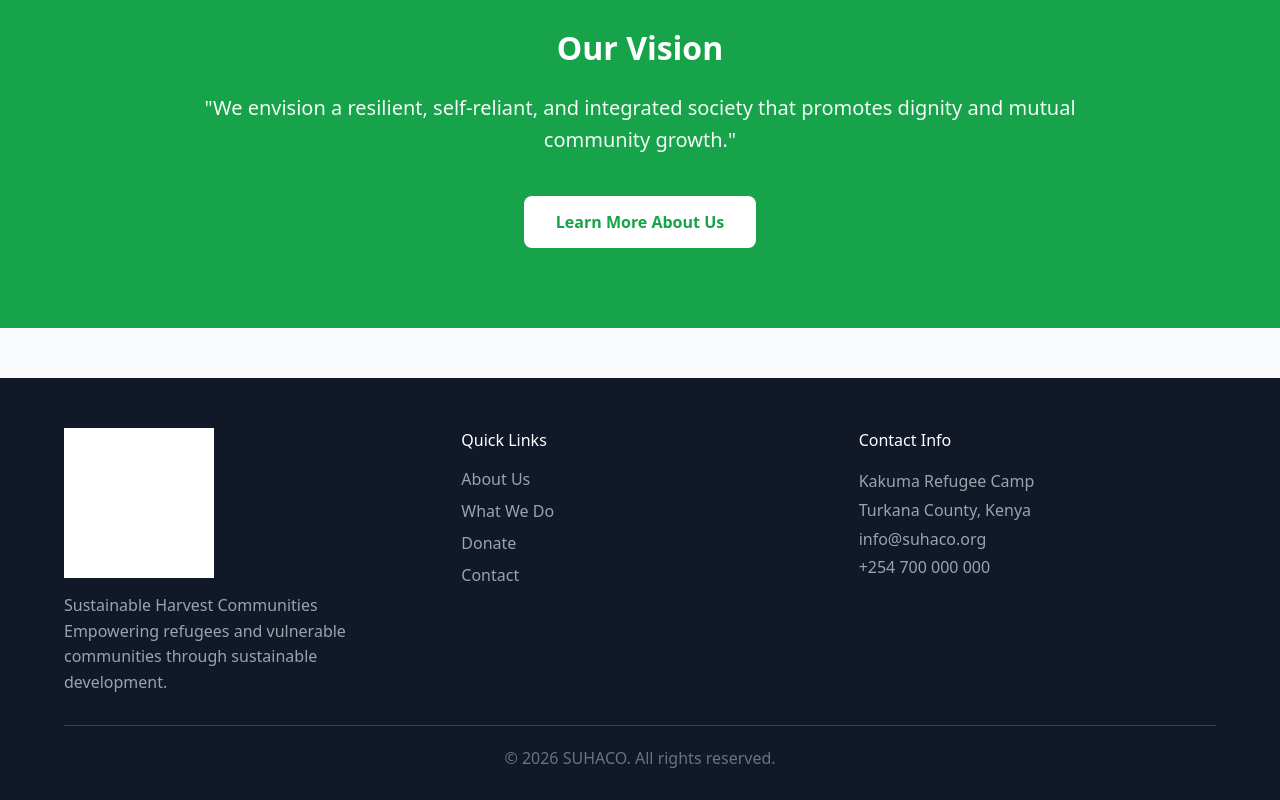
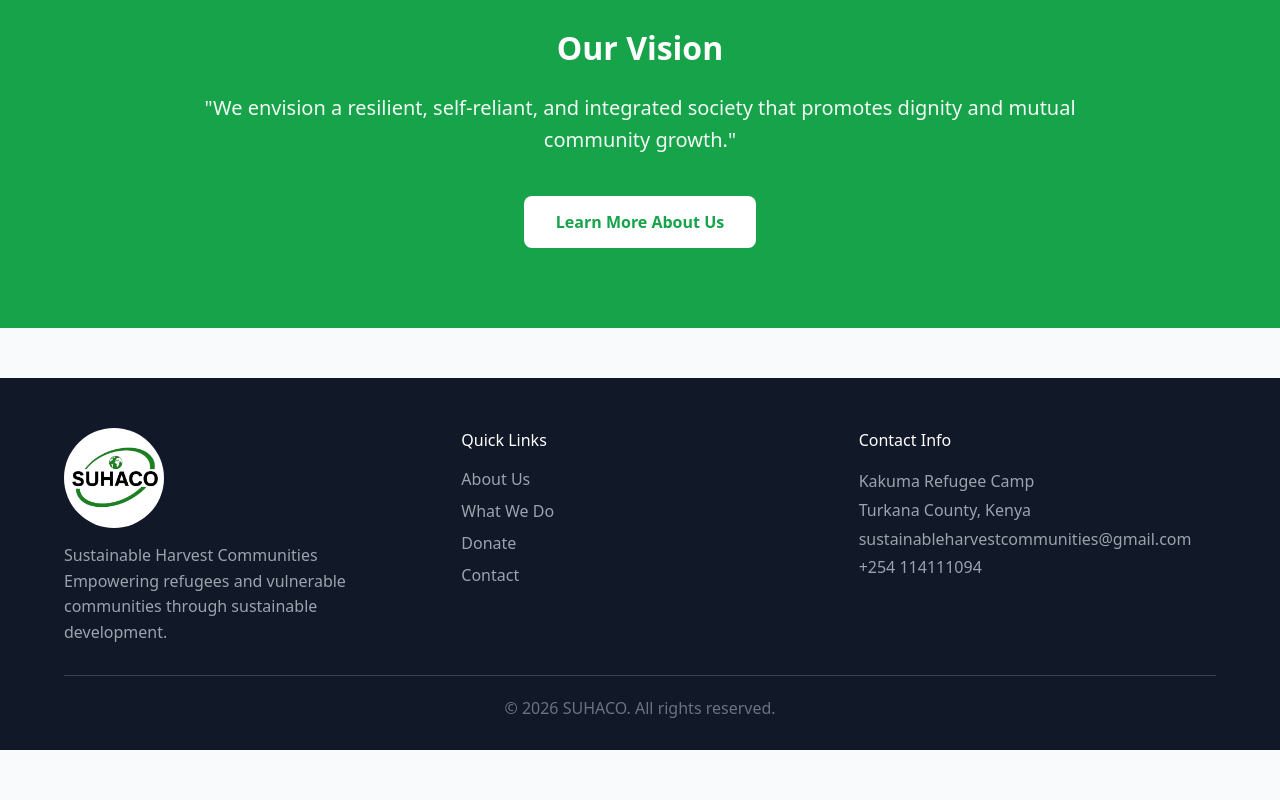
Before and after one commit to LurhakongolaB/-HarvestCommunities, a React (Vite) app in the folder frontend/: page / in a window 1280 px wide. Shown: the part 1434-2234 px from the top of the page. After the commit the page ends 2184 px from the top, so only its background shows below. Built offline with nearby package versions, Linux system fonts and the light colour scheme.

Commit message:
modified logo boarder

```diff
--- a/frontend/src/layouts/PublicLayout.jsx
+++ b/frontend/src/layouts/PublicLayout.jsx
@@ -186,7 +186,7 @@ export default function PublicLayout() {
       }}>
         <div style={{ maxWidth: '1200px', margin: '0 auto', display: 'grid', gridTemplateColumns: 'repeat(auto-fit, minmax(250px, 1fr))', gap: '40px' }}>
           <div>
-            <img src="/images/suhacoLogo.jpeg" alt="SUHACO" style={{ height: '150px', marginBottom: '15px', filter: 'brightness(0) invert(1)' }} />
+            <img src="/images/suhacoLogo.jpeg" alt="SUHACO" style={{ height: '100px', marginBottom: '15px', borderBottomRightRadius: '70%', borderEndEndRadius: '70%', borderStartEndRadius: '70%', borderBottomLeftRadius: '70%',borderTopLeftRadius:'70%', background:'transparent', overflow: 'hidden' }} />
             <p style={{ color: '#9ca3af', lineHeight: '1.6' }}>Sustainable Harvest Communities<br/>Empowering refugees and vulnerable communities through sustainable development.</p>
           </div>
           <div>
@@ -203,8 +203,8 @@ export default function PublicLayout() {
             <p style={{ color: '#9ca3af', lineHeight: '1.8' }}>
                Kakuma Refugee Camp<br/>
               Turkana County, Kenya<br/>
-               info@suhaco.org<br/>
-               +254 700 000 000
+               sustainableharvestcommunities@gmail.com<br/>
+               +254 114111094
             </p>
           </div>
         </div>
```
